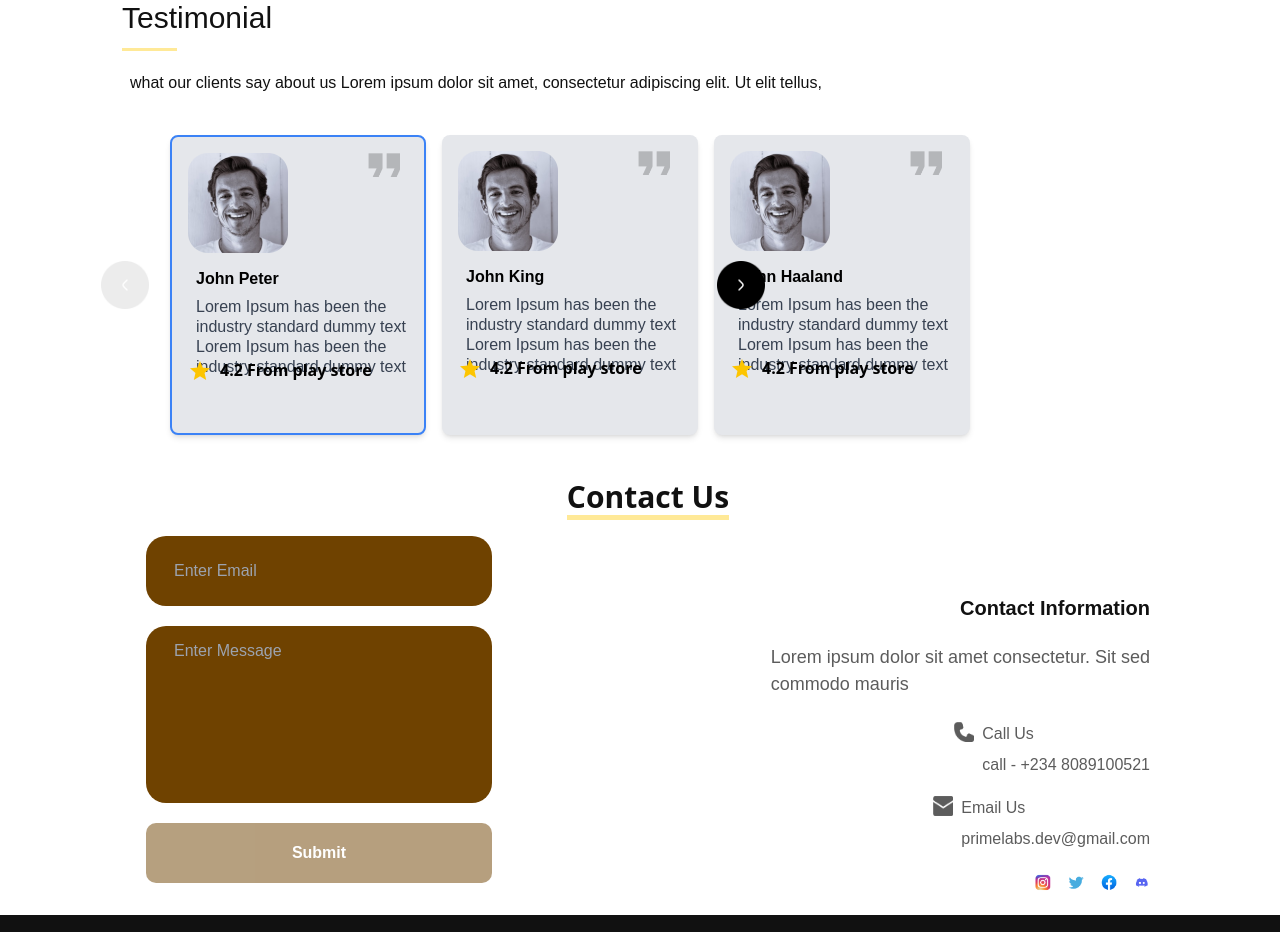
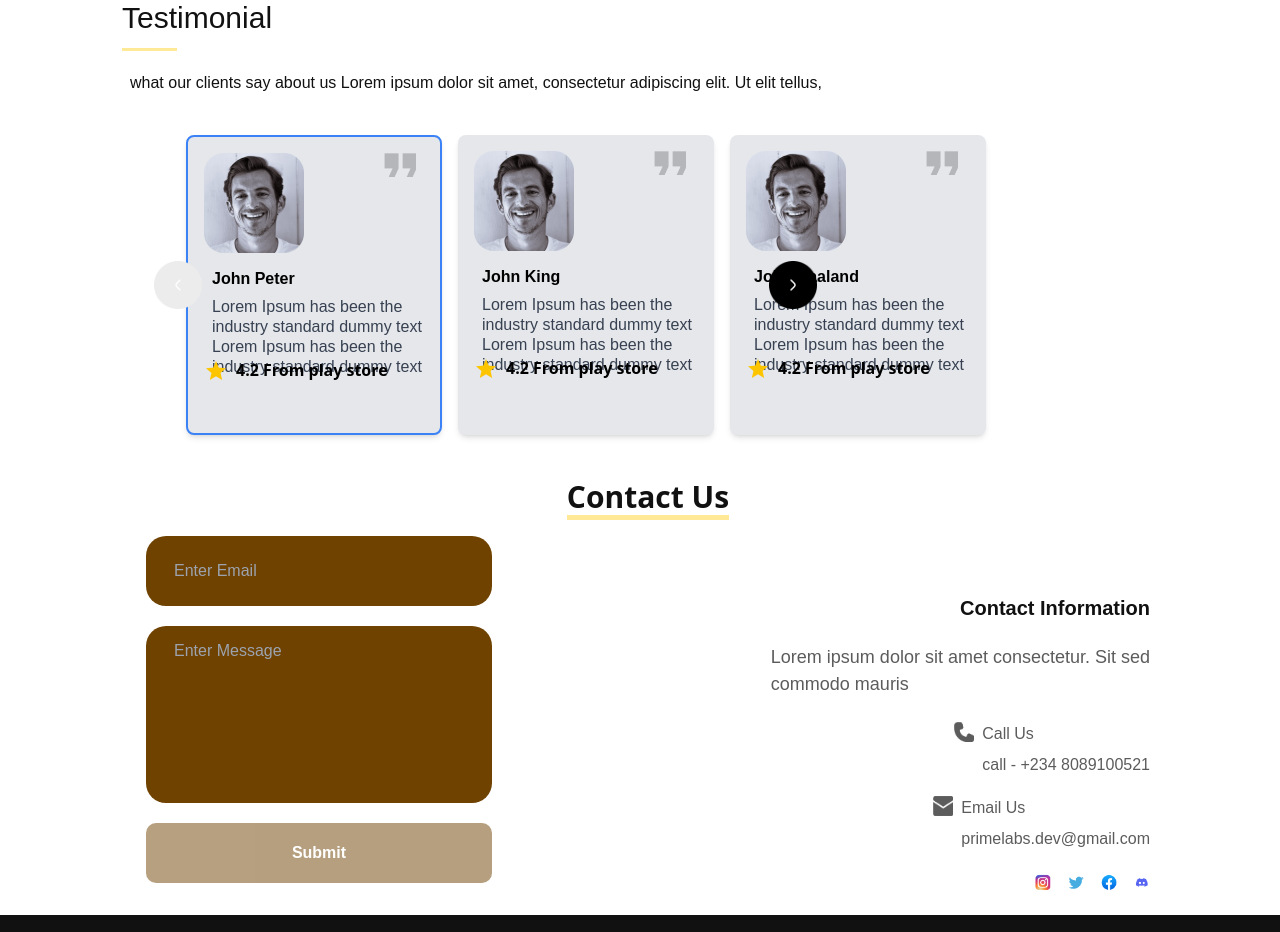
Before and after one commit to Benson-xix/PrimeLabs, a React (Vite) app: page / in a window 1280 px wide. Shown: the part 5140-6072 px from the top of the page. Built offline with nearby package versions, Linux system fonts and the light colour scheme.

Commit message:
Add files via upload

```diff
--- a/src/Components/Carosel.jsx
+++ b/src/Components/Carosel.jsx
@@ -115,7 +115,7 @@ const Carosel = () => {
     <div className="flex flex-col w-full relative sm:pl-8 mt-4">
       <div className="flex items-center space-x-4 mb-4">
         <button
-          className={`text-gray-500 hover:text-gray-700 hover-effect-box absolute left-[-2%] focus:outline-none${
+          className={`text-gray-500 hover:text-gray-700 hover-effect-box absolute left-[-2%] xxs:left-[3%] focus:outline-none${
             currentIndex === 0 ? 'opacity-50 cursor-not-allowed' : ''
           }`}
           onClick={handlePrev}
@@ -124,7 +124,7 @@ const Carosel = () => {
           <img src={Prev} alt="prev" className="w-10 h-10 sm:w-12 sm:h-12" />
         </button>
 
-        <div className="flex space-x-4 ">
+        <div className="flex space-x-4 xxs:pl-[1rem] ">
         {boxes
             .slice(currentIndex, currentIndex + getVisibleBoxes())
             .map((box, index) => (
@@ -160,7 +160,7 @@ const Carosel = () => {
         </div>
 
         <button
-          className={`text-gray-500 hover:text-gray-700 hover-effect-box absolute md:left-[87%] sm:left-[79%] xxs:left-[55%] focus:outline-none
+          className={`text-gray-500 hover:text-gray-700 hover-effect-box absolute md:left-[87%] sm:left-[79%] xxs:left-[60%] focus:outline-none
           ${
             currentIndex >= boxes.length - getVisibleBoxes()
               ? 'opacity-50 cursor-not-allowed'
```
